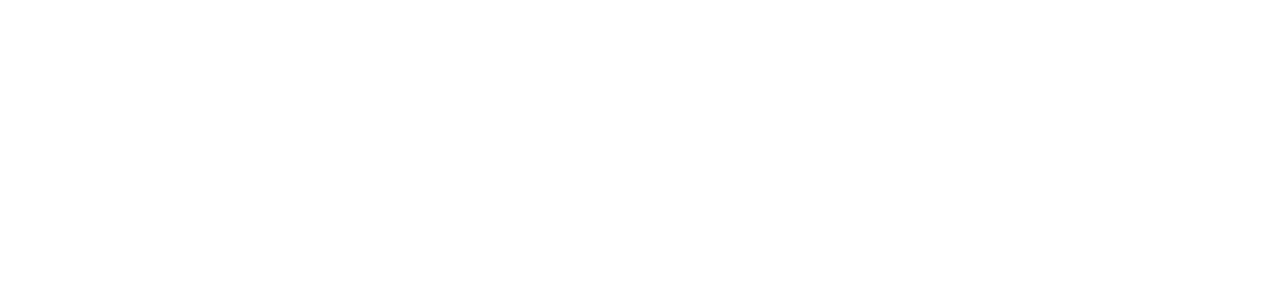
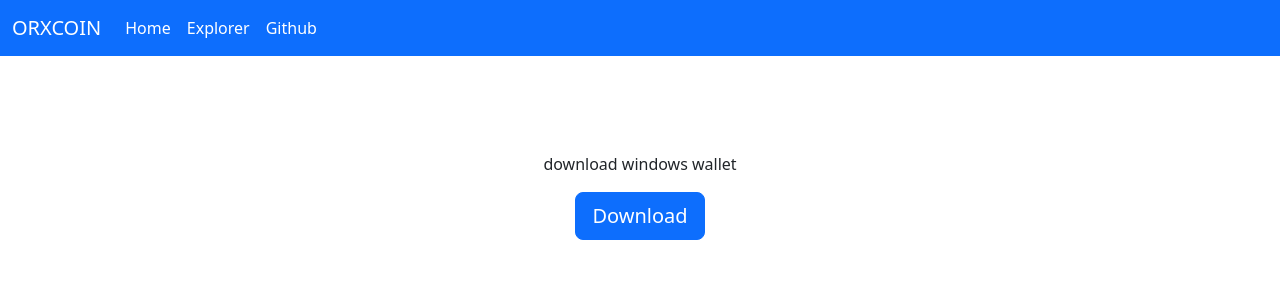
Before and after one commit to orxcoin-project/www, a plain HTML site: page download.html in a window 1280 px wide. Drawn offline with nearby package versions, Linux system fonts and the light colour scheme.

Commit message:
Update download.html

```diff
--- a/download.html
+++ b/download.html
@@ -8,7 +8,32 @@
     <link rel="stylesheet" href="https://cdn.jsdelivr.net/npm/bootstrap-icons@1.11.3/font/bootstrap-icons.min.css">
   </head>
   <body>
-
-        <script src="https://cdn.jsdelivr.net/npm/bootstrap@5.3.3/dist/js/bootstrap.bundle.min.js" integrity="sha384-YvpcrYf0tY3lHB60NNkmXc5s9fDVZLESaAA55NDzOxhy9GkcIdslK1eN7N6jIeHz" crossorigin="anonymous"></script>
+     <nav class="navbar navbar-expand-lg bg-primary">
+      <div class="container-fluid">
+        <a class="navbar-brand text-white" href="/">ORXCOIN</a>
+        <button class="navbar-toggler" type="button" data-bs-toggle="collapse" data-bs-target="#navbarNav" aria-controls="navbarNav" aria-expanded="false" aria-label="Toggle navigation">
+          <span class="navbar-toggler-icon"></span>
+        </button>
+        <div class="collapse navbar-collapse" id="navbarNav">
+          <ul class="navbar-nav">
+             <li class="nav-item">
+              <a class="nav-link  text-white" href="./index.html">Home</a>
+            </li>
+            <li class="nav-item">
+              <a class="nav-link  text-white" href="https://orx.altcoinspool.com/">Explorer</a>
+            </li>
+            <li class="nav-item">
+              <a class="nav-link  text-white" href="https://github.com/orxcoin-project/orxcoin">Github</a>
+            </li>
+          </ul>
+        </div>
+      </div>
+    </nav>
+     <div class="mt-5">
+      <div class="jumbotron text-center p-5">
+          <p>download windows wallet</p>
+          <a class="btn btn-primary btn-lg" href="https://github.com/orxcoin-project/orxcoin/releases/download/windows/windows.zip" role="button">Download</a>
+      </div>
+    <script src="https://cdn.jsdelivr.net/npm/bootstrap@5.3.3/dist/js/bootstrap.bundle.min.js" integrity="sha384-YvpcrYf0tY3lHB60NNkmXc5s9fDVZLESaAA55NDzOxhy9GkcIdslK1eN7N6jIeHz" crossorigin="anonymous"></script>
   </body>
 </html>
```
